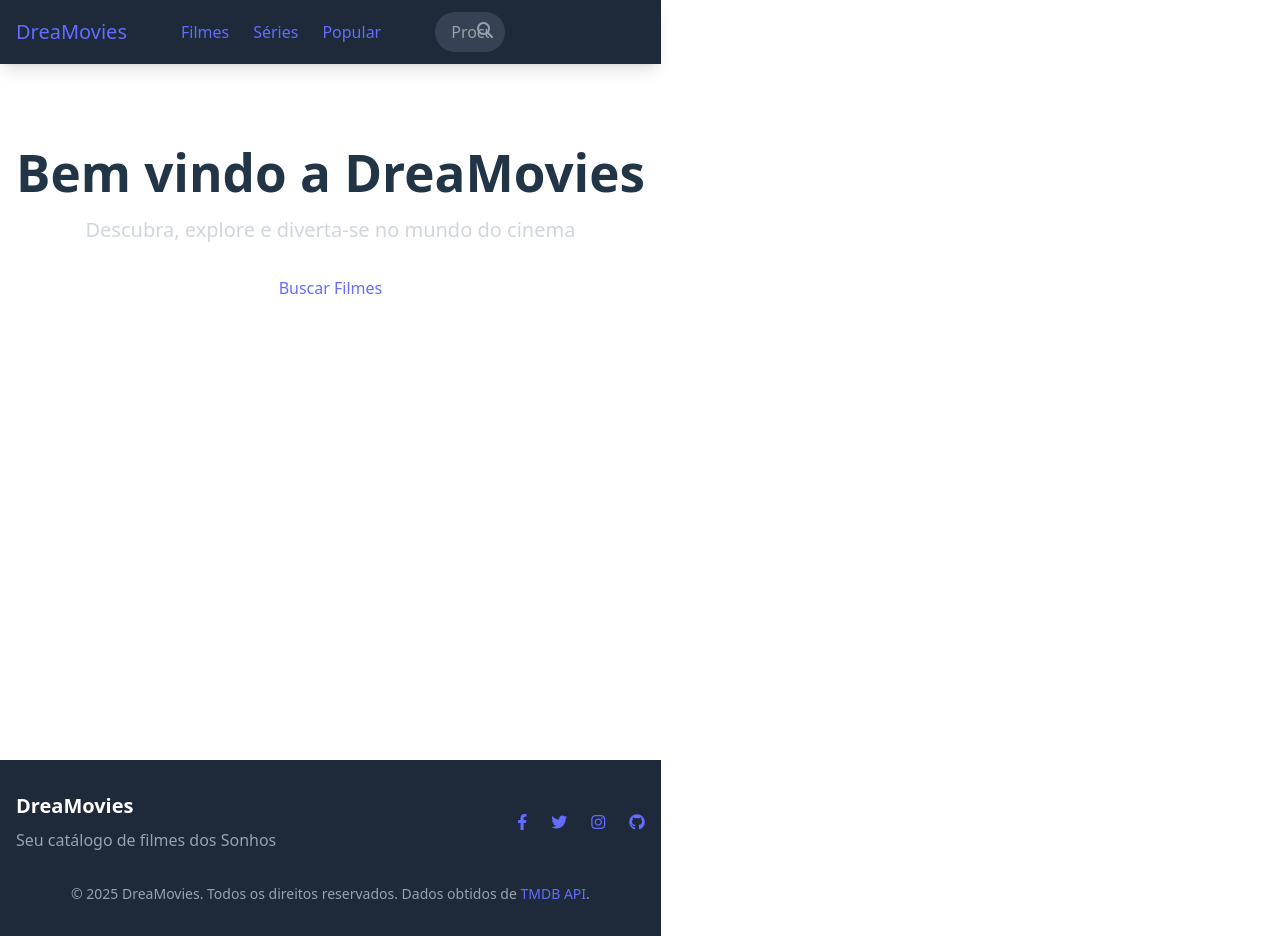
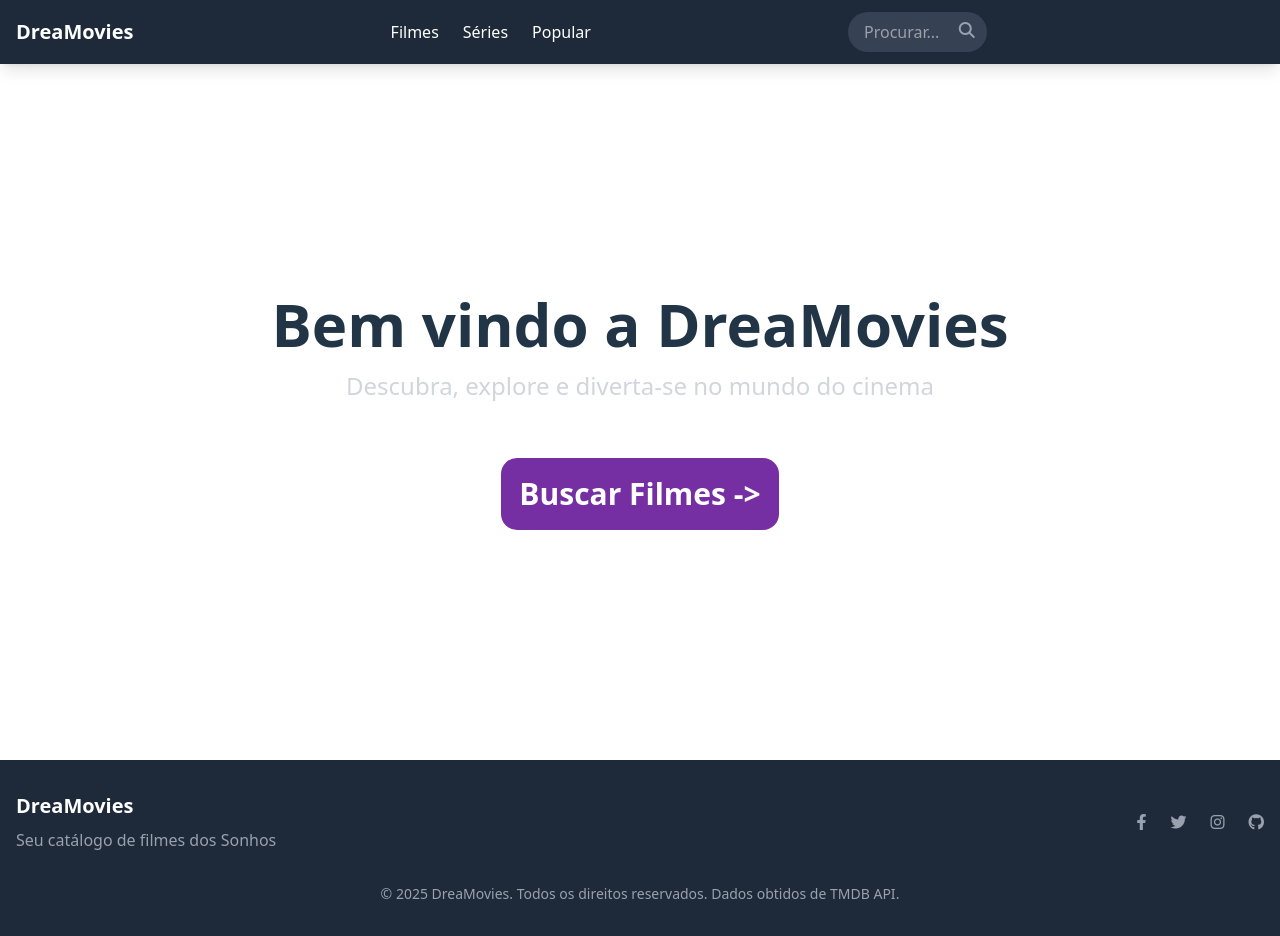
Before and after one commit to Alessandrovlr/dreaMovies, a React (Vite) app: page / in a window 1280 px wide. Built offline with nearby package versions, Linux system fonts and the light colour scheme.

Commit message:
correção da home e apaguei o index.css

```diff
--- a/src/index.css
+++ b/src/index.css
@@ -7,53 +7,13 @@
 
   color-scheme: light dark;
   color: rgba(255, 255, 255, 0.87);
-  background-color: #242424;
+  background-color: #111827;
 
   font-synthesis: none;
   text-rendering: optimizeLegibility;
   -webkit-font-smoothing: antialiased;
   -moz-osx-font-smoothing: grayscale;
-}
-
-a {
-  font-weight: 500;
-  color: #646cff;
-  text-decoration: inherit;
-}
-a:hover {
-  color: #535bf2;
-}
-
-body {
-  margin: 0;
-  display: flex;
-  place-items: center;
-  min-width: 320px;
-  min-height: 100vh;
-}
-
-h1 {
-  font-size: 3.2em;
-  line-height: 1.1;
-}
-
-button {
-  border-radius: 8px;
-  border: 1px solid transparent;
-  padding: 0.6em 1.2em;
-  font-size: 1em;
-  font-weight: 500;
-  font-family: inherit;
-  background-color: #1a1a1a;
-  cursor: pointer;
-  transition: border-color 0.25s;
-}
-button:hover {
-  border-color: #646cff;
-}
-button:focus,
-button:focus-visible {
-  outline: 4px auto -webkit-focus-ring-color;
+  /* overflow-x: hidden; */
 }
 
 @media (prefers-color-scheme: light) {
@@ -61,10 +21,4 @@
     color: #213547;
     background-color: #ffffff;
   }
-  a:hover {
-    color: #747bff;
-  }
-  button {
-    background-color: #f9f9f9;
-  }
 }
--- a/src/pages/Home.jsx
+++ b/src/pages/Home.jsx
@@ -1,21 +1,26 @@
+import { useSearch } from "../contexts/SearchContext";
+import { FilmePesquisa } from "../components/filter/FilmePesquisa";
 import { Link } from "react-router-dom";
-export const Home = () =>{
-    return(
-        <div id="app">
 
-        <main class="container mx-auto px-4 py-8">
-            <div id="content" class="fade-in">
+export const Home = () => {
+  const { searchResults } = useSearch();
+  return (
+    <div className="flex flex-col justify-center w-[100%] h-[100%]">
+      <main className="flex flex-col justify-center gap-[10%] items-center mx-auto px-4 py-8">
+          <h1 className="text-6xl font-bold mb-4">Bem vindo a DreaMovies</h1>
+          <p className="text-2xl text-gray-300 mb-8">
+            Descubra, explore e diverta-se no mundo do cinema
+          </p>
 
-                <div class="text-center py-12">
-                    <h1 class="text-4xl font-bold mb-4">Bem vindo a DreaMovies</h1>
-                    <p class="text-xl text-gray-300 mb-8">Descubra, explore e diverta-se no mundo do cinema</p>
-                    <Link to="/filme" >Buscar Filmes</Link>
-                    {/* <button class="bg-purple-600 hover:bg-purple-700 text-white font-bold py-3 px-6 rounded-full transition transform hover:scale-105">
+          <FilmePesquisa results={searchResults} />
+
+          <Link to="/filme" className="p-[2.5%] font-bold decoration-0 rounded-2xl bg-[rgb(117,47,163)] text-3xl text-white">
+            Buscar Filmes -{">"}
+          </Link>
+          {/* <button class="bg-purple-600 hover:bg-purple-700 text-white font-bold py-3 px-6 rounded-full transition transform hover:scale-105">
                         Buscar Filmes <i class="fas fa-arrow-right ml-2"></i>
                     </button> */}
-                </div>
-            </div>
-        </main>
+      </main>
     </div>
-    )
-}
+  );
+};
```
